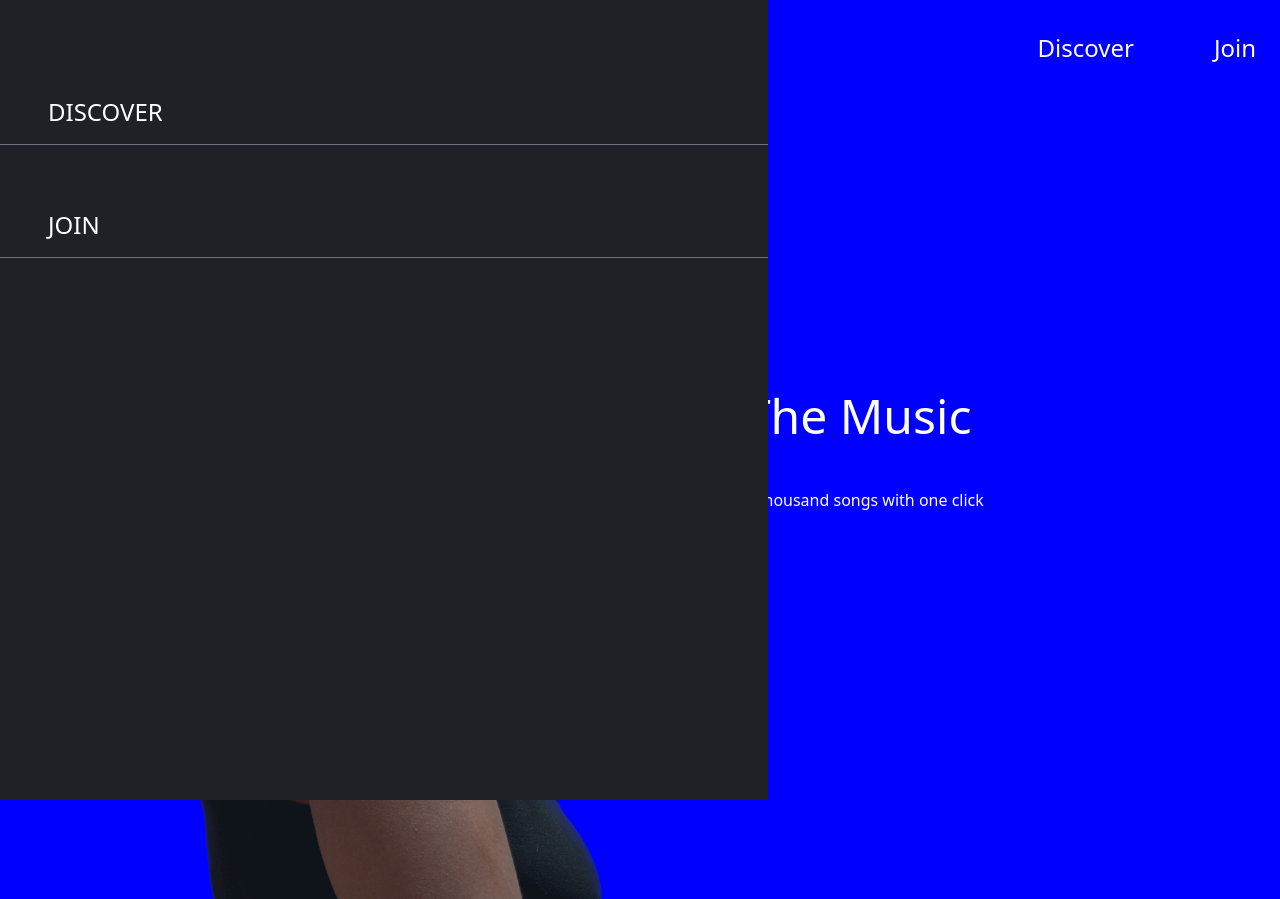
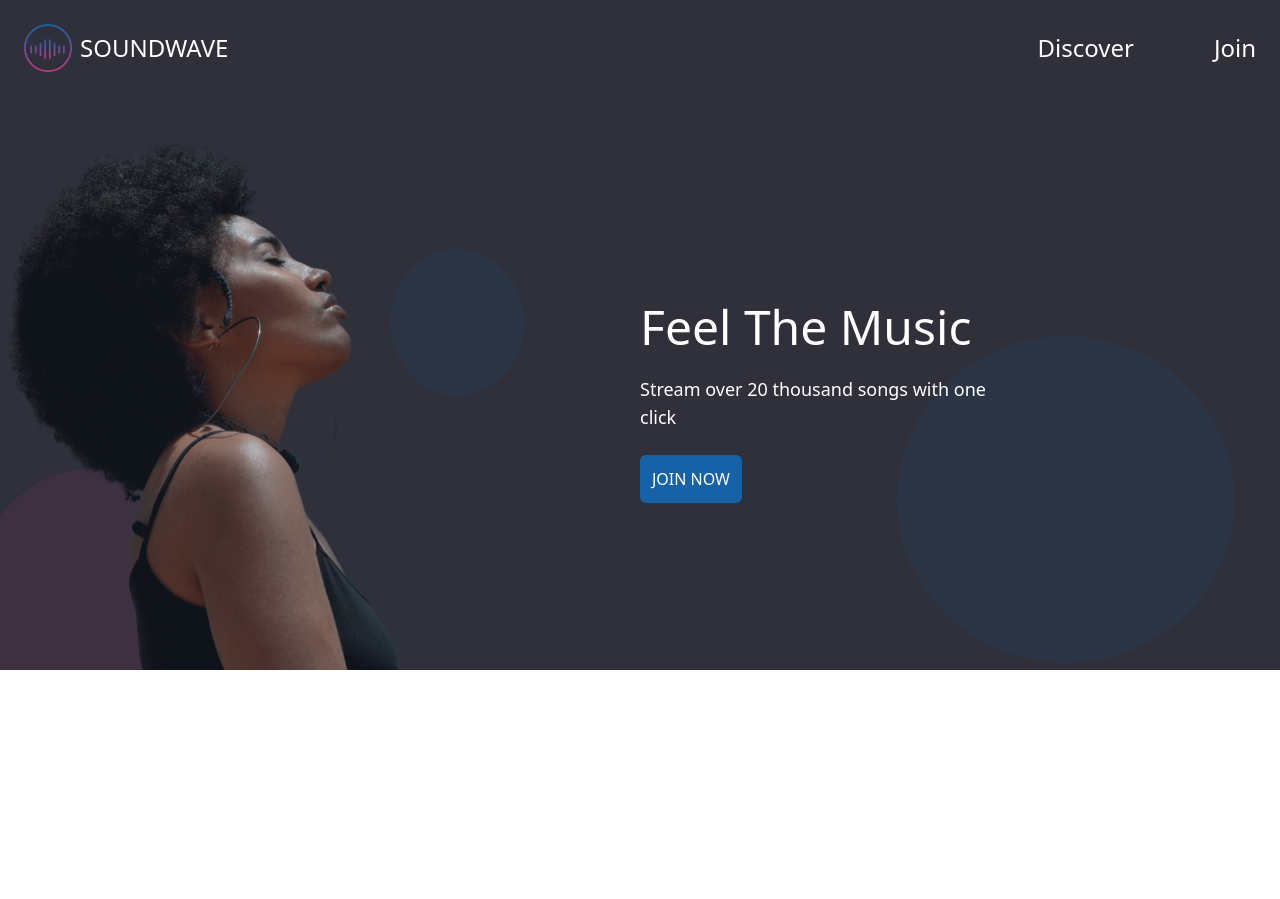
Before and after one commit to Oluwa-bunmi/SoundWave, a React (Create React App) app: page / in a window 1280 px wide. After the commit the page ends 800 px from the top, so only its background shows below. Built offline with nearby package versions, Linux system fonts and the light colour scheme.

Commit message:
hambuger working perfectly, hero section done

```diff
--- a/src/components/HeroSection/HeroSection.jsx
+++ b/src/components/HeroSection/HeroSection.jsx
@@ -5,29 +5,29 @@ import Navbar from "../Navbar/Navbar";
 import { Link } from "react-router-dom";
 const HeroSection = () => {
   return (
-    <>
+    <div className="bg-pattern bg-center bg-cover">
       <Navbar />
-      <section>
+      <section className="pt-10 ">
         <div className="container flex flex-col-reverse mx-auto items-center md:flex-row">
           <div className="md:w-1/2">
-            <img src={images.girl} alt="" />
+            <img src={images.girl} alt="girl" className="w-[400px]" />
           </div>
-          <div className="flex flex-col space-y-12 md:w-1/2">
-            <h1 className="max-w-md text-white text-center text-4xl md:text-left md:text-5xl">
+          <div className="flex flex-col text-white mb-8 md:mb-0  md:w-1/2">
+            <h1 className="max-w-md  text-center text-4xl md:text-left md:text-5xl">
               Feel The Music
             </h1>
-            <p className="max-w-sm text-white text-center md:text-left">
+            <p className="max-w-sm  text-center md:text-left text-lg py-6">
               Stream over 20 thousand songs with one click
             </p>
             <div className="flex justify-center md:justify-start">
-              <Link to="/join" className="text-white bg-pryblue p-3 pt-2">
+              <Link to="/join" className=" bg-pryblue p-3 rounded-md  ">
                 JOIN NOW
               </Link>
             </div>
           </div>
         </div>
       </section>
-    </>
+    </div>
   );
 };
 
--- a/src/components/Navbar/Navbar.jsx
+++ b/src/components/Navbar/Navbar.jsx
@@ -8,8 +8,8 @@ import { GrMenu, GrClose } from "react-icons/gr";
 const Navbar = () => {
   const [toggleMenu, setToggleMenu] = useState(false);
   const handleToggle = () => {
-    setToggleMenu(!toggleMenu);
-  };
+    setToggleMenu(!toggleMenu)
+  }
   return (
     <>
       <nav className="container mx-auto p-6 flex justify-between items-center text-white">
@@ -28,13 +28,17 @@ const Navbar = () => {
           </ul>
         </div>
         <div onClick={handleToggle} className="block md:hidden">
-          {!toggleMenu ? <GrClose size={25} /> : <GrMenu size={25} />}
+          {!toggleMenu ? (
+            <GrClose size={25}  />
+          ) : (
+            <GrMenu size={25}  />
+          )}
         </div>
 
         <div
           className={
             !toggleMenu
-              ? "fixed left-0 top-0 w-[60%] h-full bg-[#202027] ease-in-out duration-500"
+              ? "fixed left-0 top-0 w-[60%] h-full bg-[#202027] ease-in-out duration-500 md:hidden"
               : "fixed left-[-100%]"
           }
         >
--- a/src/constants/images.js
+++ b/src/constants/images.js
@@ -1,7 +1,9 @@
 import logo from "../assets/Logo.svg";
 import girl from "../assets/girl.svg";
+import background from "../assets/background.svg";
 
 export default {
   logo,
   girl,
+  background,
 };
--- a/src/input.css
+++ b/src/input.css
@@ -1,7 +1,3 @@
 @tailwind base;
 @tailwind components;
 @tailwind utilities;
-
-body {
-  background-color: blue;
-}
--- a/tailwind.config.js
+++ b/tailwind.config.js
@@ -7,6 +7,10 @@ module.exports = {
         pryblue: "#1762A7",
         darkGrey: "#B0AAAA",
       },
+      backgroundImage: {
+        'pattern': "url('../src/assets/background.svg')",
+
+      },
     },
   },
   plugins: [],
```
Also changed, not shown: src/assets/background.svg (added).
